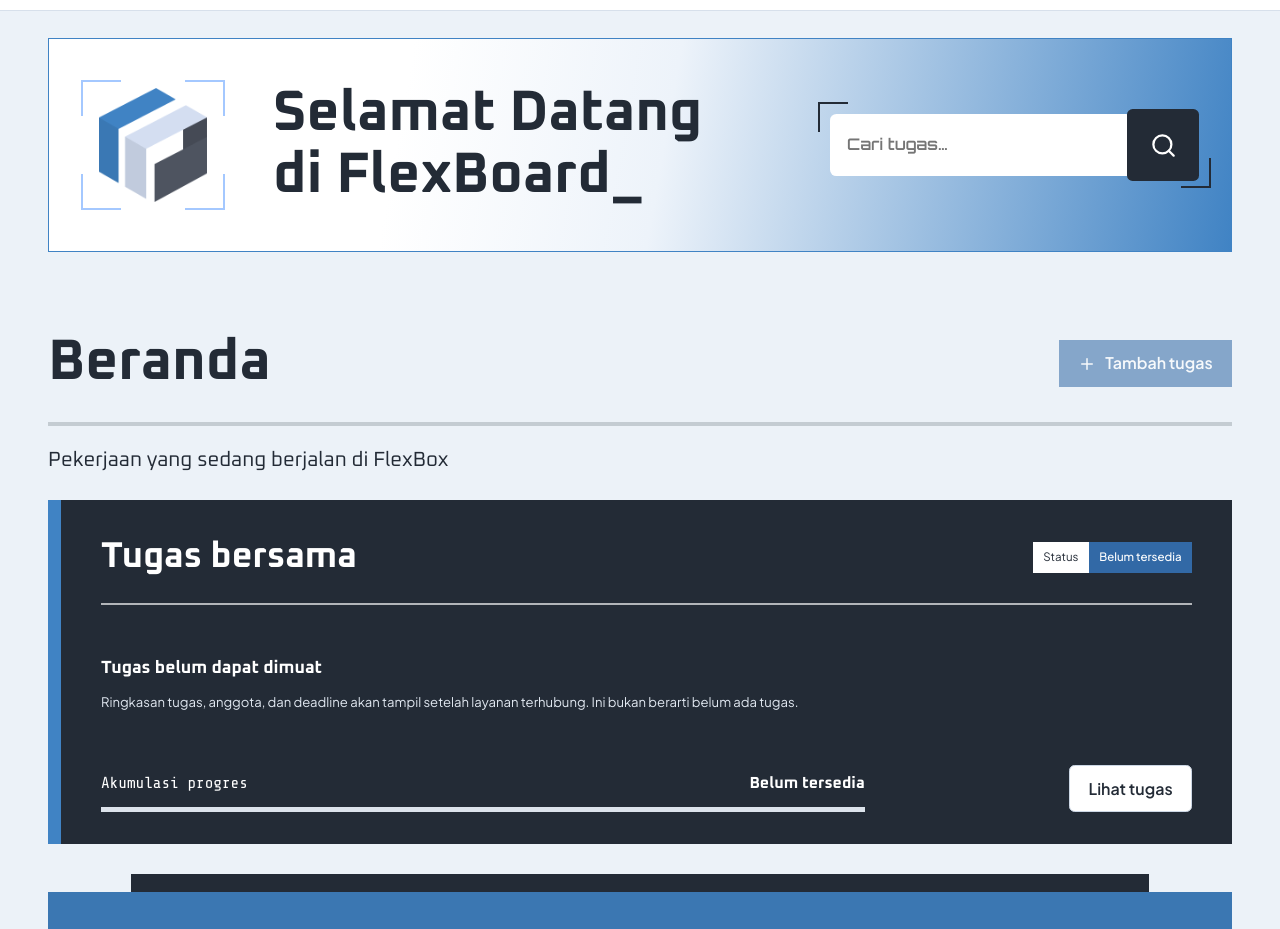
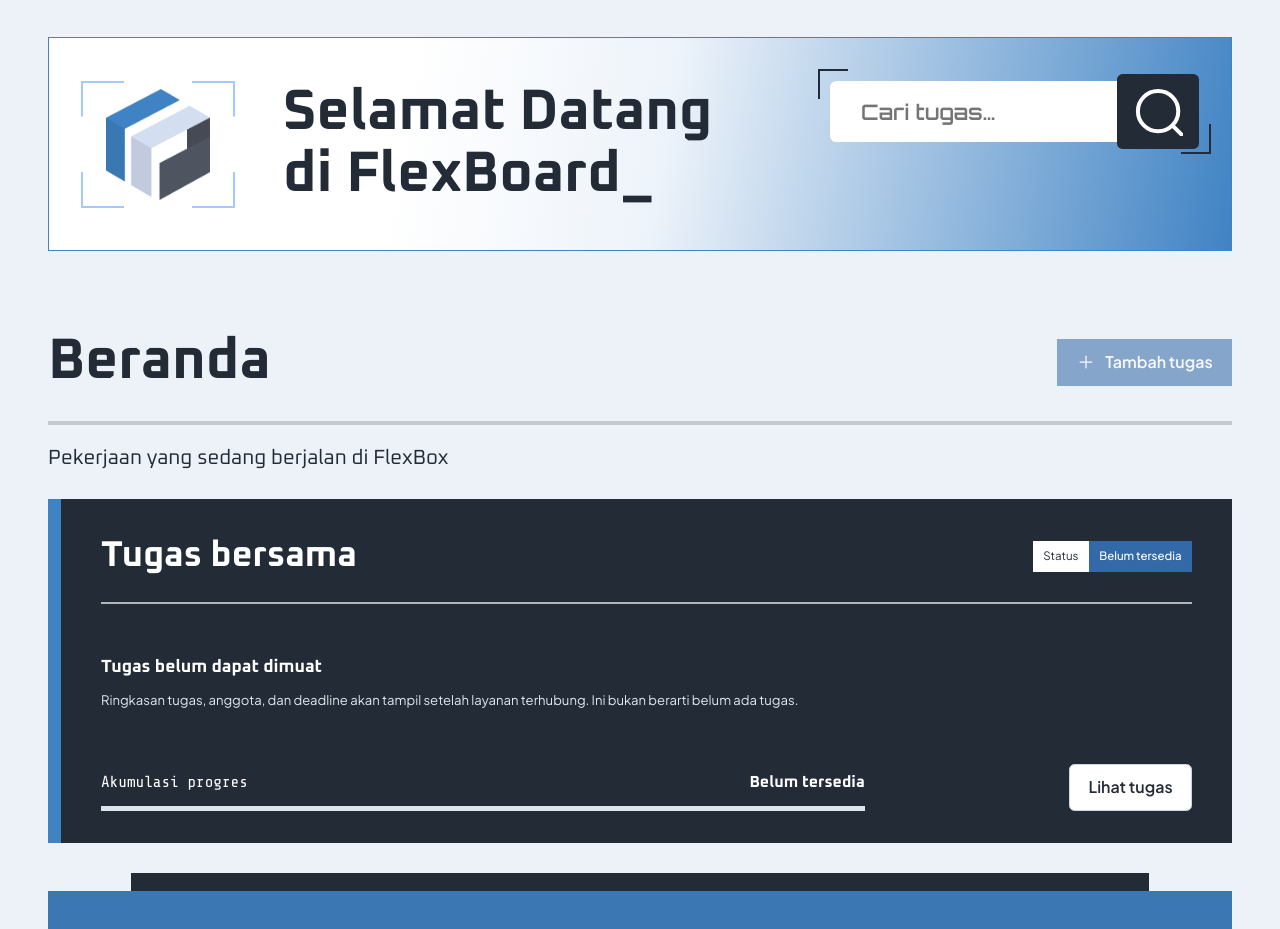
Before and after one commit to flexbox-studiocode/flexboard, a React (Vite) app: page / in a window 1280 px wide. Shown: the part 100-1029 px from the top of the page. Built offline with nearby package versions, Linux system fonts and the light colour scheme.

Commit message:
style(layout): refine banner geometry and local search icon

```diff
--- a/src/components/layout/WorkspaceLayout.jsx
+++ b/src/components/layout/WorkspaceLayout.jsx
@@ -1,11 +1,12 @@
 import { useEffect, useRef, useState } from 'react'
 import { Link, NavLink, Outlet, useLocation, useNavigate, useSearchParams } from 'react-router-dom'
-import { CircleDashed, Menu, Search } from 'lucide-react'
+import { CircleDashed, Menu } from 'lucide-react'
 import { IconButton, Modal } from '../ui/index.js'
 import Brand from './Brand.jsx'
 import Footer from './Footer.jsx'
 import ProfileDialog from '../../features/members/ProfileDialog.jsx'
 import logo from '../../assets/brand/flexbox.png'
+import searchIcon from '../../assets/brand/banner-search.svg'
 
 const navigation = [['/', 'Beranda'], ['/tasks', 'Tugas Kami'], ['/team-progress', 'Progres Tim'], ['/members', 'Anggota'], ['/activity', 'Aktivitas']]
 
@@ -24,7 +25,7 @@ export function WelcomeBanner() {
   return <section className="welcome-banner" aria-label="Selamat datang">
     <div className="welcome-banner__brand"><img src={logo} alt="" width="94" height="98" /></div>
     <div className="welcome-banner__title"><h2>Selamat Datang<br />di FlexBoard<span className="welcome-cursor">_</span></h2></div>
-    <form className="banner-search" onSubmit={search}><label className="sr-only" htmlFor="workspace-search">Cari tugas berdasarkan judul atau deskripsi</label><input key={params.get('q') || ''} defaultValue={params.get('q') || ''} id="workspace-search" name="q" type="search" placeholder="Cari tugas…" maxLength={200} /><button type="submit" aria-label="Cari tugas"><Search size={27} aria-hidden="true" /></button></form>
+    <form className="banner-search" onSubmit={search}><label className="sr-only" htmlFor="workspace-search">Cari tugas berdasarkan judul atau deskripsi</label><input key={params.get('q') || ''} defaultValue={params.get('q') || ''} id="workspace-search" name="q" type="search" placeholder="Cari tugas…" maxLength={200} /><button type="submit" aria-label="Cari tugas"><img src={searchIcon} alt="" width="49" height="49" /></button></form>
   </section>
 }
 
--- a/src/features/common/features.css
+++ b/src/features/common/features.css
@@ -15,6 +15,7 @@
 .feature-section-heading p:not(.feature-eyebrow) { font-size: .8rem; margin: .45rem 0 0; color: var(--color-muted); line-height: 1.6; }
 .feature-eyebrow { margin: 0 0 .6rem; font-family: var(--font-mono); font-size: .65rem; letter-spacing: .12em; color: var(--color-primary); }
 .feature-text-link { display: inline-flex; align-items: center; gap: .4rem; flex-shrink: 0; font-size: .78rem; font-weight: 600; color: var(--color-primary-dark); text-decoration: none; }
+.feature-text-link > .lucide, .feature-back-link > .lucide { width: 1rem; height: 1rem; stroke-width: var(--icon-stroke); flex-shrink: 0; }
 .feature-text-link:hover { text-decoration: underline; }
 .feature-data-notice { border-radius: var(--radius-sm); display: flex; align-items: flex-start; gap: 1rem; padding: 1.5rem; color: #fff; background: var(--color-ink); position: relative; overflow: hidden; }
 .feature-data-notice::after { content: ''; position: absolute; right: -2rem; top: -4rem; width: 12rem; height: 12rem; border: 1px solid #ffffff0f; border-radius: 50%; pointer-events: none; }
--- a/src/styles/layout.css
+++ b/src/styles/layout.css
@@ -34,11 +34,12 @@
 .banner-search::before { left: -12px; top: -12px; border-right: 0; border-bottom: 0; }
 .banner-search::after { right: -12px; bottom: -12px; border-left: 0; border-top: 0; }
 .banner-search button { position: absolute; right: 0; top: -5px; bottom: -5px; border: 0; border-radius: .35rem; background: var(--color-ink); color: #fff; display: grid; place-items: center; width: var(--search-button-width); }
+.banner-search button img { object-fit: contain; }
 .site-footer { margin-top: auto; background: #6e7581; color: #fff; display: flex; align-items: center; justify-content: center; gap: 4rem; padding: 1rem 1.5rem; font-size: .65rem; }
 .site-footer > span:last-child { display: inline-flex; align-items: center; gap: .5rem; }
 .mobile-navigation .workspace-nav { display: grid; gap: .5rem; margin-bottom: 1.5rem; }
 .mobile-navigation .workspace-nav a { padding: .8rem; border-bottom: 1px solid var(--color-border); }
-@media (min-width: 1200px) { .site-header__inner { min-height: 110px; padding-inline: 2rem; } .brand { font-size: 1.85rem; gap: .8rem; } .brand img { width: 72px; height: 76px; } .workspace-nav a { font-size: var(--font-size-control); } .workspace-main { padding: 1.7rem 3rem 5rem; } .welcome-banner { min-height: 214px; gap: 3rem; padding-inline: 2rem; margin-bottom: 5rem; } .welcome-banner__brand { flex-basis: 144px; } .welcome-banner__brand img { width: 108px; height: 114px; } .welcome-banner h2 { font-size: clamp(3.25rem, 4.45vw, var(--font-size-page)); } .banner-search { width: min(33%, 420px); --search-button-width: 72px; } .banner-search input { min-height: 62px; font-size: 1rem; } .site-footer { font-size: .78rem; } }
+@media (min-width: 1200px) { .site-header__inner { min-height: 99px; padding: .4rem 2rem; } .brand { font-size: 1.85rem; gap: .8rem; } .brand img { width: 72px; height: 76px; } .workspace-nav a { font-size: var(--font-size-control); } .workspace-main { padding: 2.3125rem 3rem 5rem; } .welcome-banner { min-height: 214px; gap: 3rem; padding: 1.5rem 2rem; margin-bottom: 5rem; } .welcome-banner__brand { flex-basis: 154px; } .welcome-banner__brand img { width: 106px; height: 111px; } .welcome-banner h2 { font-size: clamp(3.25rem, 4.45vw, var(--font-size-page)); } .banner-search { width: min(33%, 425px); --search-button-width: 82px; align-self: flex-start; margin-top: 19px; } .banner-search input { height: 61px; font-size: clamp(1rem, 1.67vw, 1.5rem); padding-left: 1.875rem; } .banner-search button { top: -7px; bottom: -7px; } .site-footer { font-size: .78rem; } }
 @media (max-width: 1100px) { .site-header__inner { padding-inline: 1.5rem; gap: 1rem; } .workspace-nav { gap: 1rem; } .header-account__mark { display: none; } .welcome-banner { gap: 1.2rem; padding: 1.5rem; } .welcome-banner__brand { flex-basis: 95px; } .welcome-banner__brand img { width: 80px; height: 84px; } }
 @media (max-width: 850px) { .desktop-navigation { display: none; } .mobile-menu-trigger { display: block; } .header-account { margin-left: auto; } .welcome-banner { flex-wrap: wrap; } .banner-search { width: 100%; margin-left: 0; } .welcome-banner__title { flex: 1; } .workspace-main { padding: 1.5rem 1.5rem 3rem; } .integration-notice > div { padding-inline: 1.5rem; flex-wrap: wrap; } .integration-notice p { flex-basis: 100%; order: 3; } }
 @media (max-width: 480px) { .site-header__inner { padding: .75rem 1rem; min-height: 78px; } .brand { font-size: 1.2rem; gap: .3rem; } .brand img { width: 38px; height: 40px; } .header-account > div, .account-link { display: none; } .workspace-main { padding-inline: 1rem; } .integration-notice > div { padding-inline: 1rem; } .welcome-banner { padding: 1.1rem; gap: 1rem; margin-bottom: 2rem; } .welcome-banner__brand { flex-basis: 70px; } .welcome-banner__brand img { width: 60px; height: 64px; } .welcome-banner h2 { font-size: 1.6rem; } .welcome-banner__title > span { font-size: .52rem; } .site-footer { flex-direction: column; gap: .5rem; text-align: center; } }
--- a/src/styles/ui.css
+++ b/src/styles/ui.css
@@ -6,6 +6,7 @@
 .button--ghost { color: var(--color-ink); background: transparent; }
 .button--danger { color: #fff; background: var(--color-danger); }
 .button:disabled { cursor: not-allowed; opacity: .55; }
+.button > .lucide, .field__leading-icon > .lucide { width: var(--icon-size); height: var(--icon-size); stroke-width: var(--icon-stroke); flex-shrink: 0; }
 .icon-button { padding: .65rem; width: 44px; flex: 0 0 44px; }
 .field { display: grid; gap: .5rem; min-width: 0; }
 .field > label { font-size: .85rem; font-weight: 700; }
```
Also changed, not shown: src/assets/brand/banner-search.svg (added).
